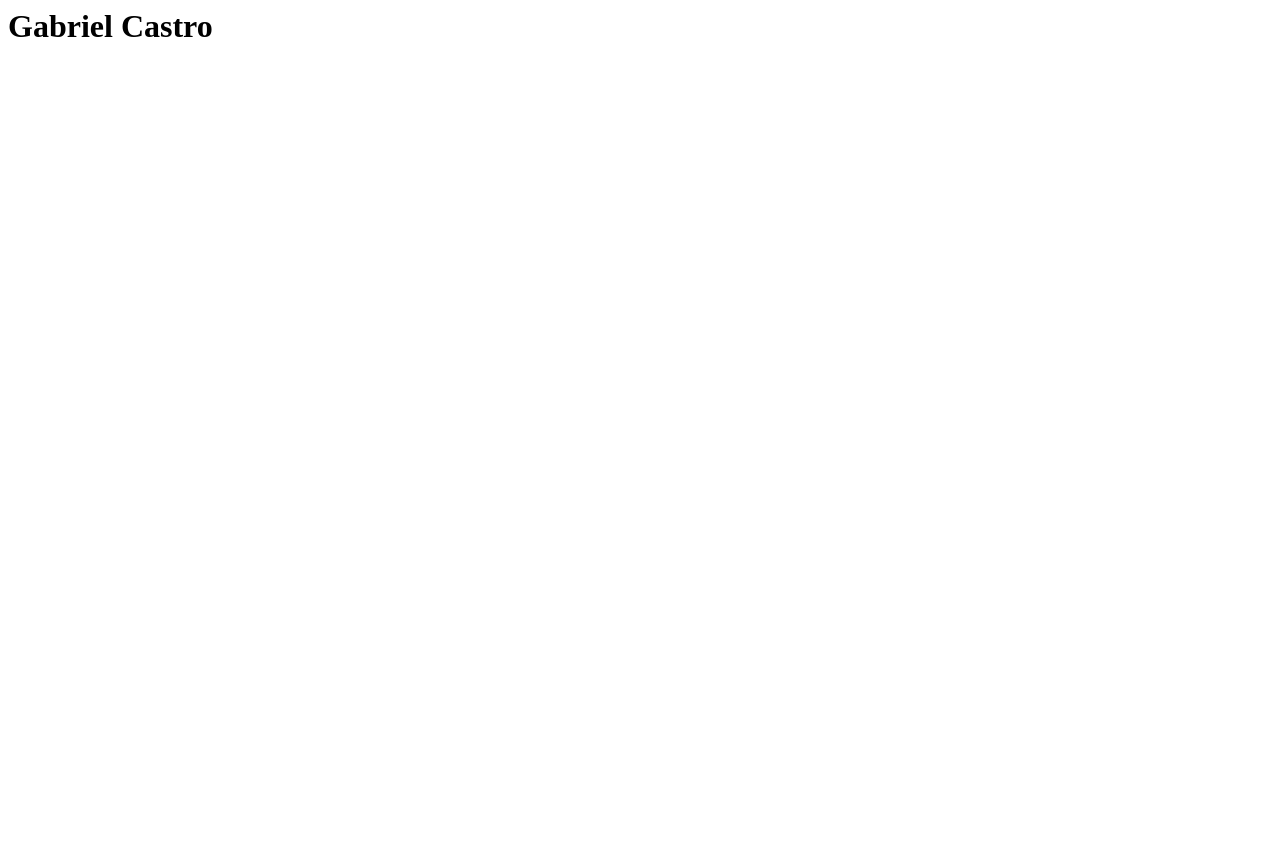
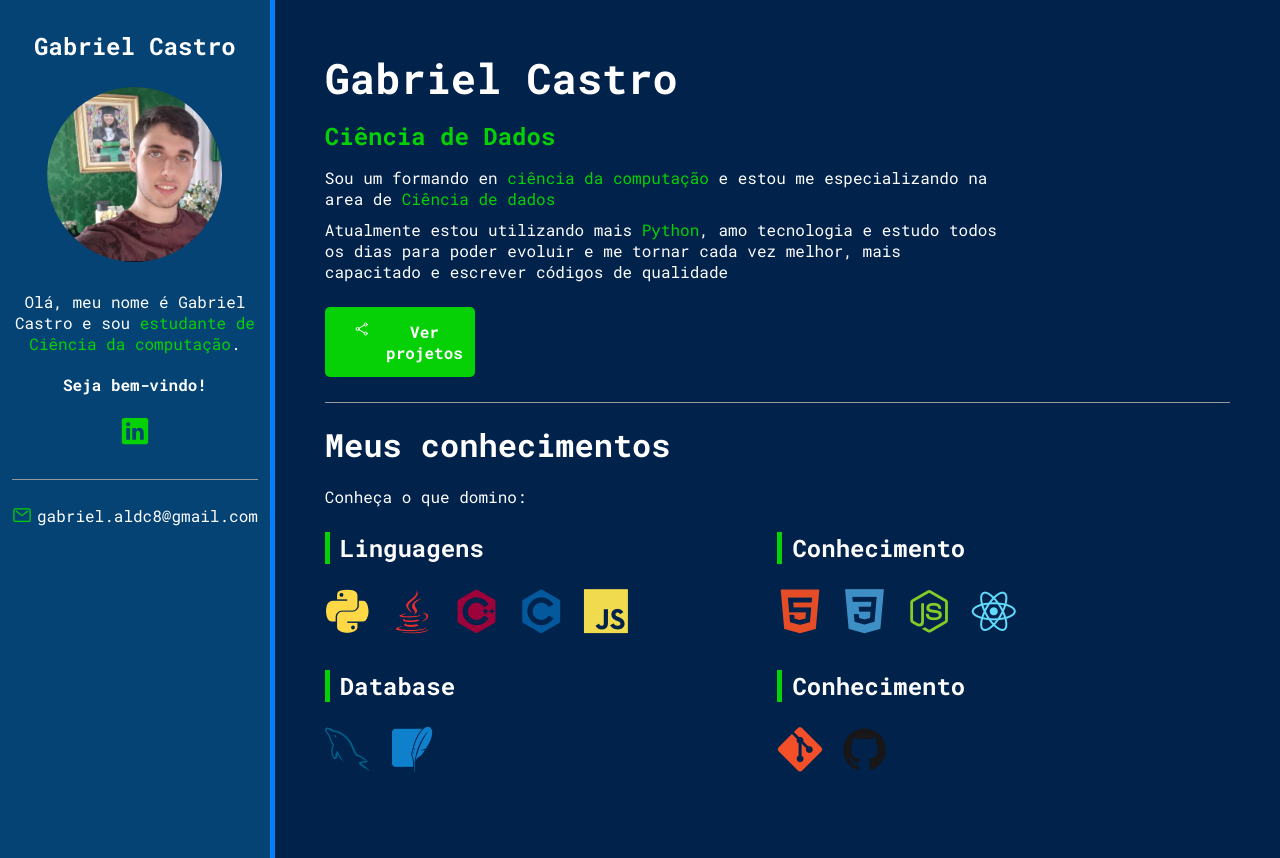
Before and after one commit to GabrielCastro8/GabrielCastro8.github.io, a plain HTML site: page index.html in a window 1280 px wide. Before the commit the page ends 800 px from the top, so only its background shows below. Drawn offline with nearby package versions, Linux system fonts and the light colour scheme.

Commit message:
finalizando o portifolio

```diff
--- /dev/null
+++ b/css/styles.css
@@ -0,0 +1,241 @@
+/* Reset */
+*{
+    padding:0;
+    margin:0;
+    font-family: "Roboto Mono", sans-serif;
+    box-sizing: border-box;
+}
+
+/* Variables */
+
+:root {
+    --main-color: #06d106;
+    --main-text-color: white;
+    --border-color: #999;
+    --bio-bg-color: #054375;
+    --bio-border-color: #057eff;
+    --about-bg-color: #01224b;
+}
+
+/* General */
+
+.highlight {
+    color: var(--main-color);
+}
+
+/* Containers */
+#container{
+    display: flex;
+    flex-direction: row;
+    color: var(--main-text-color);
+}
+
+#bio-container{
+    flex: 1 1 20%;
+    min-height: 100vh;
+    background-color: var(--bio-bg-color) ;
+    text-align: center;
+    padding: 30px 12px;
+    border-right: 5px solid var(--bio-border-color);
+}
+
+#about-container{
+    flex: 1 1 80%;
+    min-height: 100vh;
+    background-color: var(--about-bg-color);
+    padding: 50px;
+}
+
+
+/* Bio container */
+#bio-container h2{
+    margin-bottom: 25px;
+}
+
+#bio-container p{
+    margin-bottom: 20px;
+}
+
+#bio-container #welcome-text{
+    font-weight: bold;
+}
+
+#bio-image{
+    width: 175px;
+    height: 175px;
+    border-radius: 50%;
+    margin-bottom: 25px;
+}
+
+#social-container{
+    display: flex;
+    justify-content: center;
+    list-style: none;
+    border-bottom: 1px solid var(--border-color);
+    margin-bottom: 25px;
+    padding-bottom: 25px;
+}
+
+#social-container li{
+    flex: 1 1 0;
+    max-width: 60px;
+}
+
+#social-container li a{
+    color: var(--main-color);
+    font-size: 30px;
+}
+
+#email-container{
+    display: flex;
+    justify-content: center;
+
+}
+
+#email-container ion-icon,
+#email-container a{
+    flex: 1 1 0;
+}
+
+#email-container a{
+    color: var(--main-text-color);
+    text-decoration: none;
+    max-width: 225px;
+}
+
+#email-container ion-icon{
+    color: var(--main-color);
+    font-size: 20px;
+    margin-right: 5px;
+    max-width: 20px;
+}
+
+/* about container */
+
+#name{
+    font-size: 42px;
+    margin-bottom: 15px;
+}
+
+#title{
+    font-size: 24px;
+    margin-bottom: 15px;
+    font-weight: bold;
+}
+
+.description{
+    max-width: 75%;
+    margin-bottom: 10px;
+}
+
+#btn-projects{
+    font-weight: bold;
+    font-size: 16px;
+    color: var(--main-text-color);
+    background-color: var(--main-color);
+    border: 2px solid var(--main-color);
+    border-radius: 5px;
+    text-decoration: none;
+    transition:  .5s;
+    margin: 25px 0;
+    padding: 12px 10px;
+    width: 150px;
+    text-align: center;
+    display: flex;
+
+}
+
+#btn-projects ion-icon,
+#btn-projects span{
+    flex: 1 1 0;
+}
+
+#btn-projecst ion-icon{
+    font-size: 20px;
+    max-width: 20px;
+}
+
+#btn-projects:hover{
+    background-color: transparent;
+}
+
+#skills-section-title{
+    border-top: 1px solid var(--border-color);
+    padding-top: 20px;
+    margin-bottom: 20px;
+    font-size: 32px;
+}
+
+#skills-container{
+    display: flex;
+    flex-wrap: wrap;
+    margin-top: 25px;
+}
+
+.skills-box{
+    flex: 1 1 50%;
+    max-width: 50%;
+    margin-bottom: 35px;
+}
+
+.skills-title{
+    font-size: 24px;
+    margin-bottom: 25px;
+    font-weight: bold;
+    padding-left: 10px;
+    border-left: 5px solid var(--main-color);
+}
+
+.skills-box i{
+    font-size: 45px;
+    margin-right: 10px;
+}
+
+/* Mobile */
+
+@media(max-width: 450px){
+    #container{
+        flex-direction: column;
+    }
+
+    #bio-container{
+        min-height: auto;
+        border-right: none;
+        border-bottom: 5px solid var(--bio-border-color);
+    }
+
+    #bio-container h2{
+        display: none;
+    }
+
+    #bio-container p{
+        max-width: 60%;
+        margin: 10px auto;
+    }
+
+    #about-container{
+        text-align: center;
+        padding:30px;
+    }
+
+    #about-container .description{
+        margin: 10px auto;
+        max-width: 100%;
+        line-height: 26px;
+    }
+
+    #btn-projects{
+        margin: 20px auto;
+    }
+
+    .skills-box{
+        flex: 1 1 100%;
+        max-width: 100%;
+        margin-bottom: 40px;
+        text-align: left;
+    }
+
+    .skills-box i{
+        font-size: 60px;
+    }
+}
--- a/index.html
+++ b/index.html
@@ -1 +1,76 @@
-<h1>Gabriel Castro</h1>
+<!DOCTYPE html>
+<html lang="en">
+<head>
+    <meta charset="UTF-8">
+    <meta name="viewport" content="width=device-width, initial-scale=1.0">
+    <title>Portifolio Gabriel Castro</title>
+    <!-- Google fonts-->
+    <link rel="preconnect" href="https://fonts.googleapis.com">
+    <link rel="preconnect" href="https://fonts.gstatic.com" crossorigin>
+    <link href="https://fonts.googleapis.com/css2?family=Roboto+Mono:ital,wght@0,100..700;1,100..700&display=swap" rel="stylesheet">
+    <!-- dev icon fonts-->
+    <link rel="stylesheet" type='text/css' href="https://cdn.jsdelivr.net/gh/devicons/devicon@latest/devicon.min.css" />
+    <!--Css do projeto-->
+    <link rel="stylesheet" href="css/styles.css">
+</head>
+<body>
+    <main id="container">
+        <aside id="bio-container">
+           <h2>Gabriel Castro</h2>
+           <img id="bio-image"src="img/fotoPerfio.png" alt="Gabriel Castro">
+           <p>Olá, meu nome é Gabriel Castro e sou <span class="highlight">estudante de Ciência da computação</span>.</p>
+           <p id="welcome-text">Seja bem-vindo!</p>
+           <ul id="social-container">
+            <li><a href="#" target="_blank"><ion-icon name="logo-linkedin"></ion-icon></a></li>
+           </ul>
+           <div id="email-container">
+            <ion-icon name="mail-outline"></ion-icon><a href="mailto:gabriel.aldc8@gmail.com">gabriel.aldc8@gmail.com</a>
+
+           </div>
+        </aside>
+        <section id="about-container">
+            <h1 id="name">Gabriel Castro</h1>
+            <p id="title"><span class="highlight">Ciência de Dados</span></p>
+            <p class="description">Sou um formando en <span class="highlight">ciência da computação</span> e estou me especializando na area de <span class="highlight">Ciência de dados</span></p>
+            <p class = "description">Atualmente estou utilizando mais <span class="highlight">Python</span>, amo tecnologia e estudo todos os dias para poder evoluir e me tornar cada vez melhor, mais capacitado e escrever códigos de qualidade</p>
+            <a href="https://github.com/GabrielCastro8" id="btn-projects"><ion-icon name="share-social-outline"></ion-icon><span>Ver projetos</span></a>
+            <h2 id="skills-section-title">Meus conhecimentos</h2>
+            <p class="description">Conheça o que domino:</p>
+            <div id="skills-container">
+                <div class="skills-box">
+                    <p class="skills-title">Linguagens</p>
+                    <i class="devicon-python-plain colored"></i>
+                    <i class="devicon-java-plain colored"></i>
+                    <i class="devicon-cplusplus-plain colored"></i>
+                    <i class="devicon-c-plain colored"></i>
+                    <i class="devicon-javascript-plain colored"></i>
+
+                </div>
+                <div class="skills-box">
+                    <p class="skills-title">Conhecimento</p>
+                    <i class="devicon-html5-plain colored"></i>
+                    <i class="devicon-css3-plain colored"></i>
+                    <i class="devicon-nodejs-plain colored"></i>
+                    <i class="devicon-react-plain colored"></i>
+
+                </div>
+                <div class="skills-box">
+                    <p class="skills-title">Database</p>
+                    <i class="devicon-mysql-plain colored"></i>
+                    <i class="devicon-sqlite-plain colored"></i>
+
+                </div>
+                <div class="skills-box">
+                    <p class="skills-title">Conhecimento</p>
+                    <i class="devicon-git-plain colored"></i>
+                    <i class="devicon-github-plain colored"></i>
+
+                </div>
+            </div>
+        </section>
+    </main>
+
+    <script type="module" src="https://unpkg.com/ionicons@7.1.0/dist/ionicons/ionicons.esm.js"></script>
+    <script nomodule src="https://unpkg.com/ionicons@7.1.0/dist/ionicons/ionicons.js"></script>
+</body>
+</html>
```
Also changed, not shown: img/fotoPerfio.png (added).
